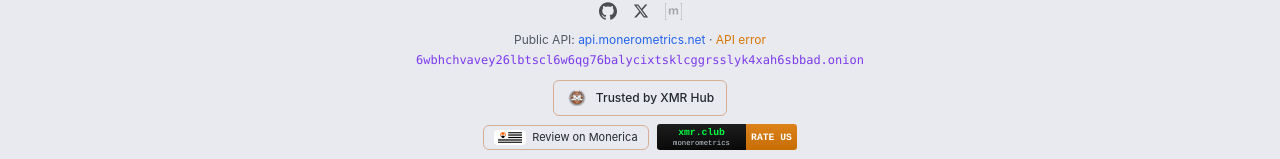
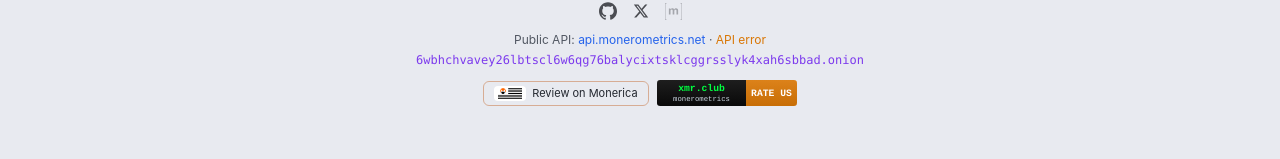
Before and after one commit to nowi333/monerometrics, a React (Vite) app in the folder apps/dashboard/: page / in a window 1280 px wide. Shown: the part 6118-6277 px from the top of the page. After the commit the page ends 6236 px from the top, so only its background shows below. Built offline with nearby package versions, Linux system fonts and the light colour scheme; no server answers.

Commit message:
footer: remove xmr hub badge

```diff
--- a/apps/dashboard/src/App.jsx
+++ b/apps/dashboard/src/App.jsx
@@ -315,20 +315,8 @@ export default function App() {
             {ONION_HOST}
           </a>
         </div>
-        {/* En pyramide : le site qui s'appuie sur nos donnees en tete, les
-            annuaires ou l'on est reference en dessous. */}
+        {/* Annuaires ou le site est reference. */}
         <div className="mt-3 flex flex-col items-center gap-2">
-          <a
-            href="https://xmrhub.io"
-            target="_blank"
-            rel="noopener noreferrer"
-            title={t('footer.xmrhub')}
-            className="mm-badge inline-flex items-center gap-2 rounded-md border px-3 py-1.5 text-xs font-medium"
-            style={{ borderColor: 'color-mix(in srgb, var(--color-accent) 28%, var(--color-border))', color: 'var(--color-text-secondary)' }}
-          >
-            <img src="/xmrhub-mark.png" alt="" width="22" height="22" style={{ display: 'block' }} />
-            {t('footer.xmrhub')}
-          </a>
           <div className="flex items-center justify-center gap-2 flex-wrap">
             <a
               href="https://monerica.com/site/monerometrics"
--- a/apps/dashboard/src/i18n.js
+++ b/apps/dashboard/src/i18n.js
@@ -364,7 +364,6 @@ i18n
           'footer.xSoon': 'X · coming soon',
           'footer.tor': '.onion version (Tor)',
           'footer.monerica': 'Review on Monerica',
-          'footer.xmrhub': 'Trusted by XMR Hub',
           'footer.xmrclub': 'Rate us on xmr.club',
           'footer.matrixSoon': 'Matrix · coming soon',
 
--- a/apps/dashboard/src/locales/es.js
+++ b/apps/dashboard/src/locales/es.js
@@ -346,7 +346,6 @@ export default {
           'footer.xSoon': 'X · próximamente',
           'footer.tor': 'Versión .onion (Tor)',
           'footer.monerica': 'Ver en Monerica',
-          'footer.xmrhub': 'Trusted by XMR Hub',
           'footer.xmrclub': 'Valóranos en xmr.club',
           'footer.matrixSoon': 'Matrix · próximamente',
 
--- a/apps/dashboard/src/locales/fr.js
+++ b/apps/dashboard/src/locales/fr.js
@@ -346,7 +346,6 @@ export default {
           'footer.xSoon': 'X · bientôt',
           'footer.tor': 'Version .onion (Tor)',
           'footer.monerica': 'Voir sur Monerica',
-          'footer.xmrhub': 'Trusted by XMR Hub',
           'footer.xmrclub': 'Notez-nous sur xmr.club',
           'footer.matrixSoon': 'Matrix · bientôt',
 
```
Also changed, not shown: apps/dashboard/public/xmrhub-mark.png (deleted).
